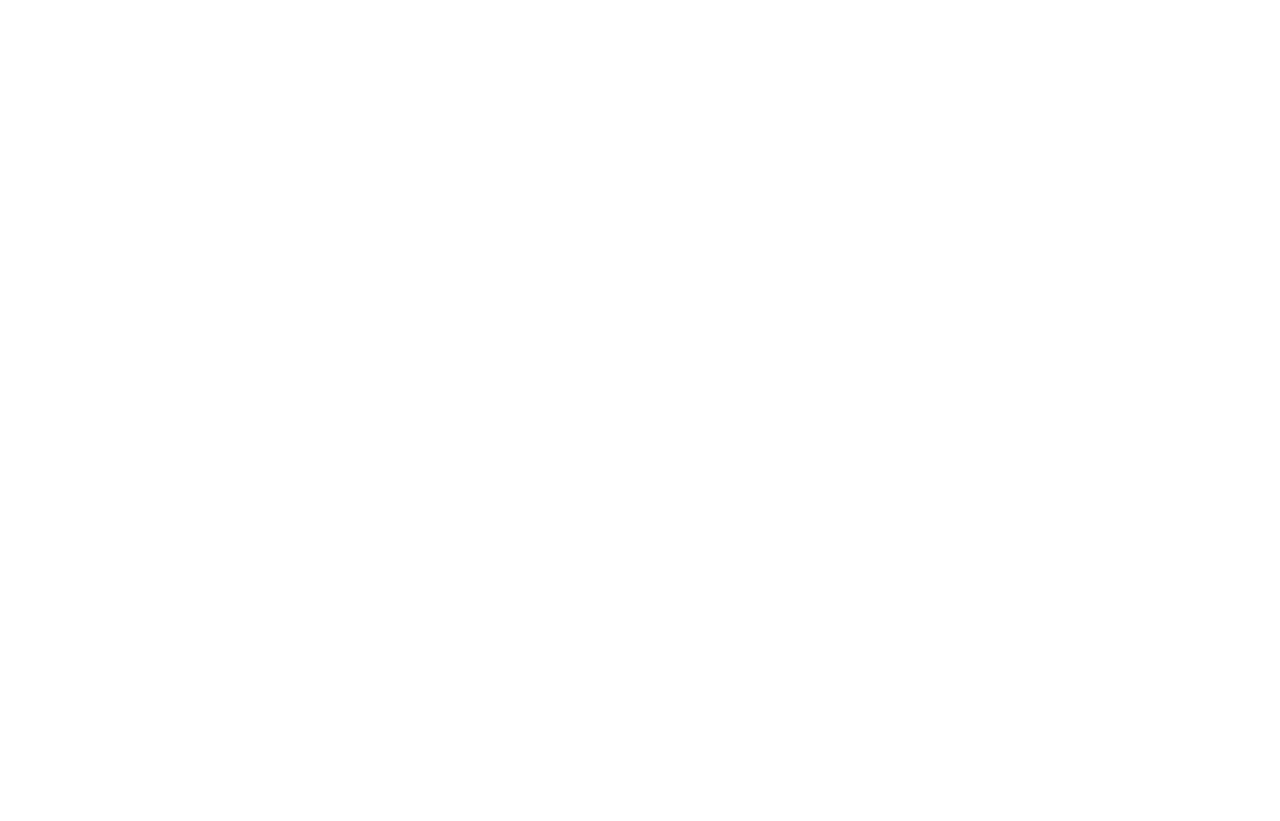
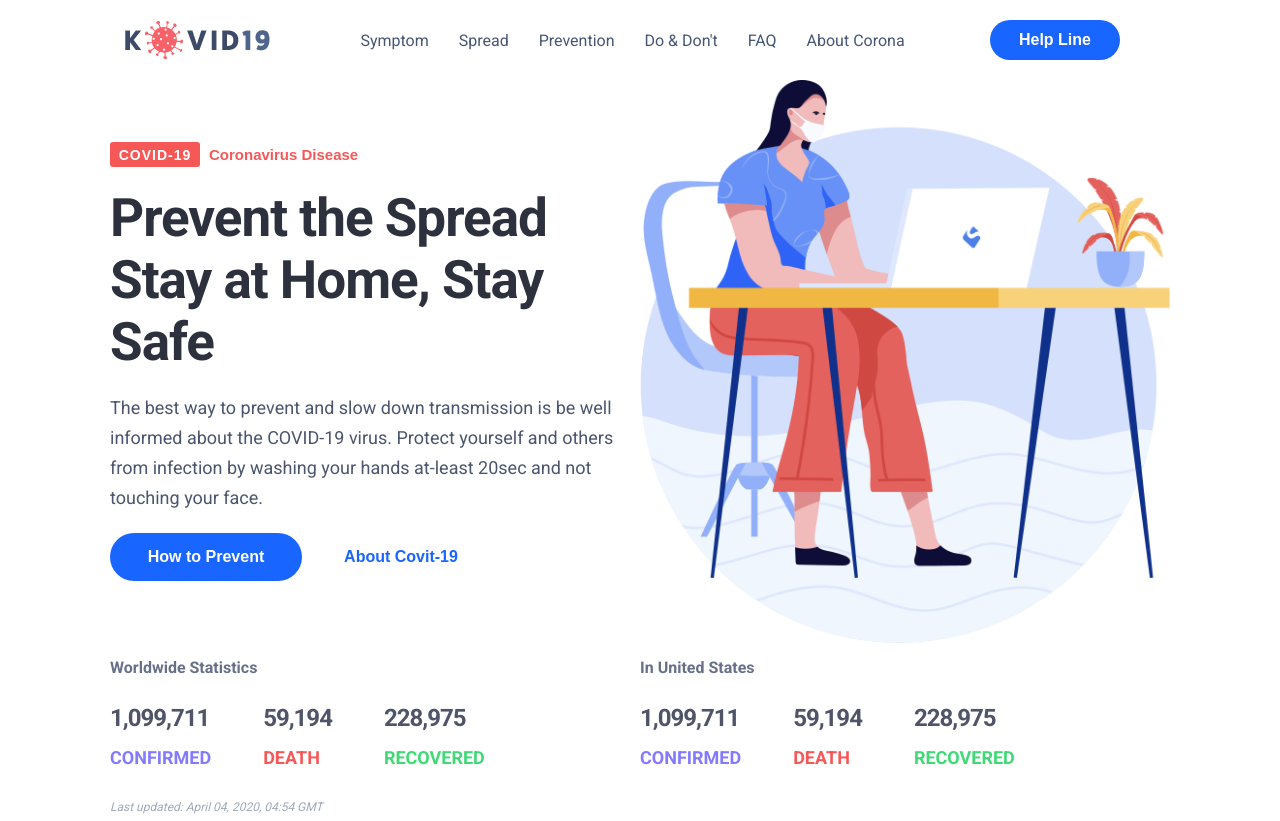
Before and after one commit to ashikshezan/html-css, a plain HTML site: page project/index.html in a window 1280 px wide. Before the commit the page ends 800 px from the top, so only its background shows below. Drawn offline with Linux system fonts and the light colour scheme.

Commit message:
Kovit19 project added

```diff
--- /dev/null
+++ b/project/assets/css/styles.css
@@ -0,0 +1,231 @@
+@import url('https://fonts.googleapis.com/css2?family=Roboto&display=swap');
+@import url('https://fonts.googleapis.com/css2?family=Roboto:wght@700&display=swap');
+
+* {
+    box-sizing: border-box;
+    margin: 0;
+    /* padding: 0; */
+}
+
+button {
+    border: none;
+}
+
+html {
+    font-family: Roboto, sans-serif;
+    /* line-height: 1.8; */
+    font-size: 12px;
+}
+
+body {
+    background-color: #ffffff;
+}
+
+a {
+    text-decoration: none;
+    color: inherit;
+    margin: 0px;
+    padding: 0px;
+}
+
+ul {
+    list-style: none;
+}
+img {
+    max-width: 100%;
+    display: block;
+  }
+
+header {
+    /* background: url(/project/assets/img/caption-img.png) center; */
+    padding: 0 20px;
+}
+
+/* Navbar */
+.navbar {
+    display: flex;
+    justify-content: space-between;
+    align-items: center;
+    padding: 20px 0;
+}
+
+.logo {
+    display: flex;
+    justify-content: center;
+    align-items: center;
+}
+.navbar ul {
+    display: flex;
+}
+
+.navbar a {
+    font-size: 16px;
+    letter-spacing: 0px;
+    color: #465675;
+    font-weight: 500;
+    padding: 0 15px;
+}
+
+.navbar button {
+    margin: 0 50px;
+    width: 130px;
+    height: 40px;
+    border-radius: 20px;
+    background-color: #1965ff;
+    font-size: 16px;
+    color: #ffffff;
+    font-weight: 700;
+    text-align: center;
+    border: 0;
+}
+
+/* Poster */
+.poster {
+    display: grid;
+    grid-template-columns: repeat(auto-fill , minmax(400px, 1fr))
+
+}
+.poster-text {
+    display: grid;
+    align-items: center;
+}
+
+.poster h1 {
+    font-size: 53px;
+    letter-spacing: -1px;
+    color: #2d313d;
+    font-weight: 900;
+    margin: 20px 0;
+}
+
+.poster p {
+    font-size: 18px;
+    letter-spacing: 0px;
+    line-height: 30px;
+    color: #4b556e;
+    font-weight: 400;
+    margin: 20px 0;
+}
+
+.poster .btn-primary {
+    width: 192px;
+    height: 48px;
+    border-radius: 24px;
+    background-color: #1965ff;
+    color: #ffffff;
+
+    font-size: 16px;
+    font-weight: 700;
+    text-align: center;
+
+}
+
+.btn-light {
+    width: 192px;
+    height: 48px;
+    border-radius: 24px;
+    color: #1965ff;
+    background-color: #ffffff;
+
+    font-size: 16px;
+    font-weight: 700;
+    text-align: center;
+}
+
+.badge-red {
+    width: 90px;
+    height: 25px;
+    border-radius: 3px;
+    background-color: #f65858;
+
+    font-size: 14px;
+    letter-spacing: 1px;
+    color: #ffffff;
+    font-weight: 700;
+}
+
+.badge-light {
+    height: 25px;
+    border-radius: 3px;
+    background-color: #ffffff;
+
+    font-size: 15px;
+    letter-spacing: 0px;
+    color: #f65858;
+    font-weight: 700;
+}
+
+.poster-stat {
+    grid-column: 1 / -1;
+    display: grid;
+    grid-template-columns: repeat(auto-fill , minmax(400px, 1fr))
+}
+.stat-col {
+    display: flex;
+    /* justify-content: space-between; */
+}
+
+.poster-stat h3 {
+    font-size: 16px;
+    letter-spacing: 0px;
+    line-height: 50px;
+    color: #687089;
+    font-weight: 700;
+}
+
+.poster-stat h2 {
+    font-size: 24px;
+    letter-spacing: -1px;
+    line-height: 50px;
+    color: #505469;
+    font-weight: 700;
+}
+
+.stat-update p {
+    font-size: 12px;
+    letter-spacing: 0px;
+    line-height: 28px;
+    color: #a1a9ba;
+    font-weight: 400;
+    font-style: italic;
+    margin: 0px;
+}
+
+.stat-item {
+    font-size: 13px;
+    letter-spacing: 1px;
+    line-height: 50px;
+    padding-right: 4em;
+}
+
+.stat-item p {
+    margin-top: 0px;
+}
+
+.recovered p {
+    color: #3fda76;
+    font-weight: 700;
+}
+
+.death p {
+    color: #f65858;
+    font-weight: 700;
+}
+
+.confirmed p {
+    color: #837aff;
+    font-weight: 700;
+}
+
+
+/* Utility classes */
+.flex {
+    display: flex;
+    justify-content: center;
+    align-items: center;
+}
+
+.container {
+    max-width: 1100px;
+    margin: auto;
+}
--- a/project/index.html
+++ b/project/index.html
@@ -4,10 +4,98 @@
 <head>
     <meta charset="UTF-8">
     <meta name="viewport" content="width=device-width, initial-scale=1.0">
-    <title>Document</title>
+    <link rel="stylesheet" href="assets/css/styles.css">
+    <title>Kovid-19</title>
 </head>
 
 <body>
+    <!-- Navbar Starts -->
+    <header class="container">
+        <div class="navbar">
+            <div class="logo">
+                <a href=""><img src="assets/img/logo.png" alt=""></a>
+            </div>
+            <nav>
+                <ul>
+                    <li><a href="#">Symptom</a></li>
+                    <li><a href="#">Spread</a></li>
+                    <li><a href="#">Prevention</a></li>
+                    <li><a href="#">Do & Don't</a></li>
+                    <li><a href="#">FAQ</a></li>
+                    <li><a href="#">About Corona</a></li>
+                </ul>
+            </nav>
+            <button>Help Line</button>
+        </div>
+        <!-- Navbar Ends -->
+
+        <!-- Hero Sectiont Starts -->
+        <section class="poster">
+            <article class="poster-text">
+                <div>
+                    <div>
+                        <button class="badge-red">COVID-19</button>
+                        <button class="badge-light"><a href="#">Coronavirus Disease</a></button>
+                    </div>
+                    <div>
+                        <h1>Prevent the Spread Stay at Home, Stay Safe</h1>
+                        <p>The best way to prevent and slow down transmission is be well informed
+                            about the COVID-19 virus. Protect yourself and others from infection by
+                            washing your hands at-least 20sec and not touching your face. </p>
+                        <div>
+                            <button class="btn-primary"><a href="">How to Prevent</a></button>
+                            <button class="btn-light"><a href="">About Covit-19</a></button>
+                        </div>
+                    </div>
+
+                </div>
+            </article>
+            <article>
+                <img src="assets/img/caption-img.png" alt="">
+            </article>
+            <article class="poster-stat">
+                <div>
+                    <h3>Worldwide Statistics</h3>
+                    <div class="stat-col">
+                        <div class="stat-item confirmed">
+                            <h2>1,099,711</h2>
+                            <p>CONFIRMED</p>
+                        </div>
+                        <div class="stat-item death">
+                            <h2>59,194</h2>
+                            <p>DEATH</p>
+                        </div>
+                        <div class="stat-item recovered">
+                            <h2>228,975</h2>
+                            <p>RECOVERED</p>
+                        </div>
+                    </div>
+                </div>
+                <div>
+                    <h3>In United States</h3>
+                    <div class="stat-col">
+                        <div class="stat-item confirmed">
+                            <h2>1,099,711</h2>
+                            <p>CONFIRMED</p>
+                        </div>
+                        <div class="stat-item death">
+                            <h2>59,194</h2>
+                            <p>DEATH</p>
+                        </div>
+                        <div class="stat-item recovered">
+                            <h2>228,975</h2>
+                            <p>RECOVERED</p>
+                        </div>
+                    </div>
+                </div>
+                <div class="stat-update">
+                    <p>Last updated: April 04, 2020, 04:54 GMT</p>
+                </div>
+            </article>
+        </section>
+
+        <!-- Hero Sectiont Ends -->
+    </header>
 
 </body>
 
```
Also changed, not shown: project/assets/img/caption-img.png (added), project/assets/img/logo.png (added), project/index.css (deleted).
